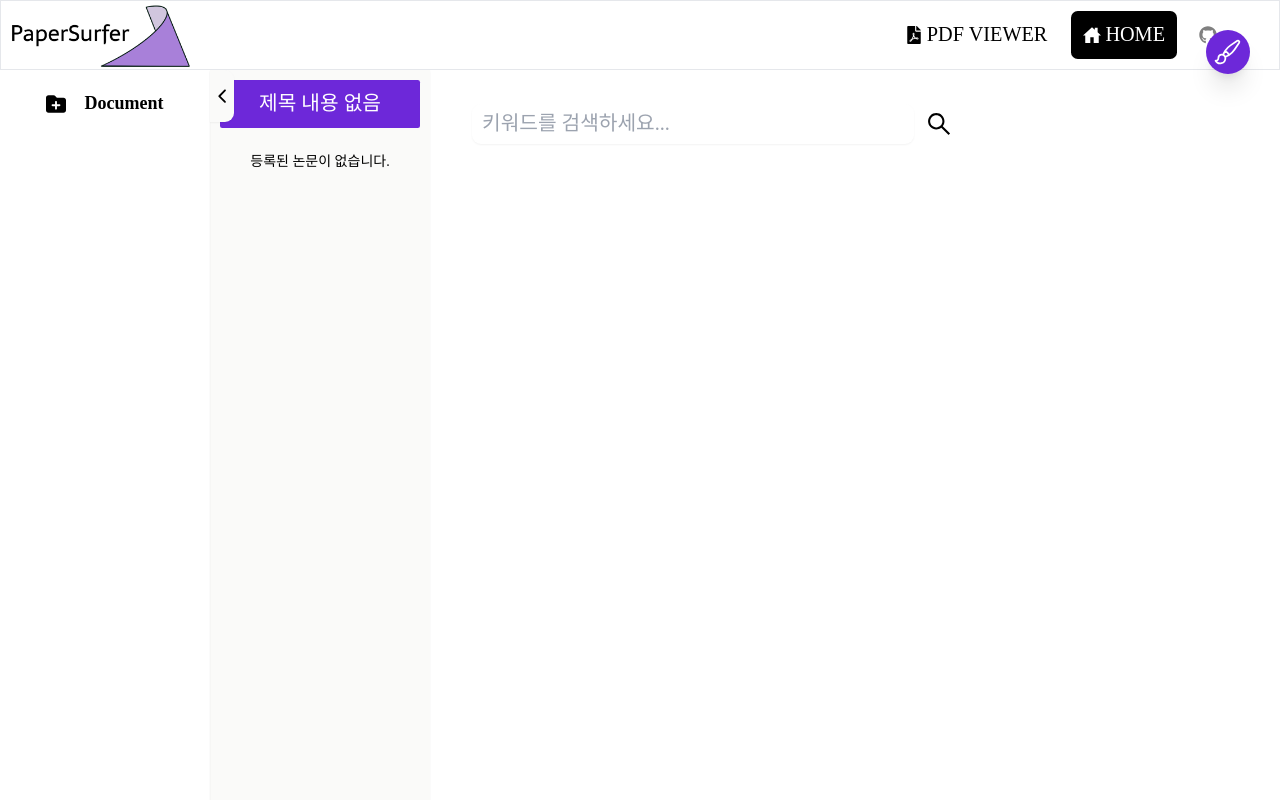
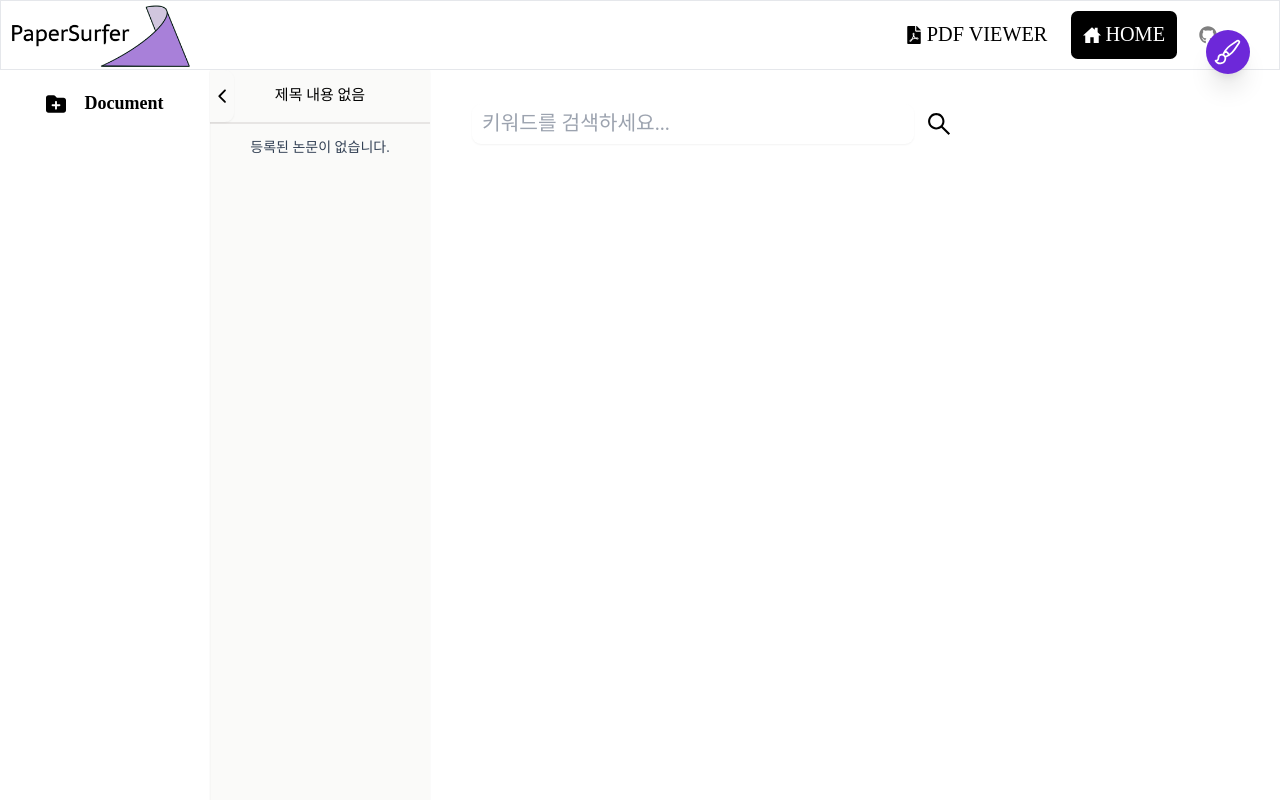
Before and after one commit to zzinLee/paperSurfer, a React (Vite) app: page /1/search in a window 1280 px wide. Shown: the top 800 px of the page. Built offline with nearby package versions, Linux system fonts and the light colour scheme; a web font is replaced by a local one.

Commit message:
💄 Design: PaperSidebar 디자인 수정

```diff
--- a/src/components/PaperSidebar/index.tsx
+++ b/src/components/PaperSidebar/index.tsx
@@ -23,12 +23,18 @@ function PaperSidebar() {
   const isPaperListExist = paperListElements?.length > 0;
 
   return (
-    <aside className="flex flex-col items-center h-full overflow-auto shadow-sm min-w-220 font-nanumNeo bg-stone-50">
+    <aside className="flex flex-col items-center h-full overflow-auto shadow-sm max-w-220 min-w-220 font-nanumNeo bg-stone-50 text-15">
       <div className="w-full text-center break-words">
-        <div className="p-8 m-10 text-white rounded-sm min-w-130 bg-violet-700">
+        <div className="p-10 border border-r-0 border-l-0 border-t-0 border-b-2 border-stone-200">
           {currentCollectionName || "제목 내용 없음"}
         </div>
-        <ul>{isPaperListExist ? paperListElements : <li className="p-8 text-black-100 text-14">등록된 논문이 없습니다.</li>}</ul>
+        <ul>
+          {isPaperListExist ? (
+            paperListElements
+          ) : (
+            <li className="p-8 text-black-100 text-14 text-slate-700">등록된 논문이 없습니다.</li>
+          )}
+        </ul>
       </div>
       {isPaperListExist && (
         <Link to={`/${collectionId}/table`}>
```
